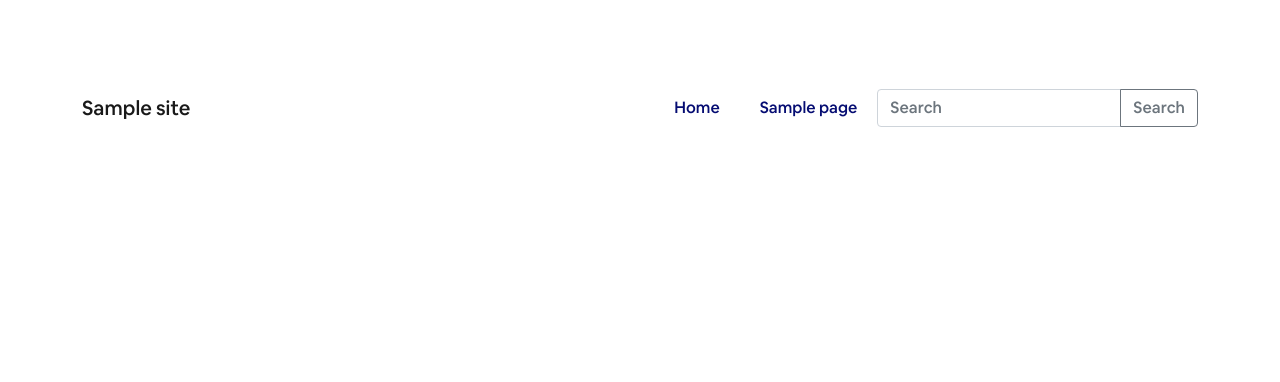
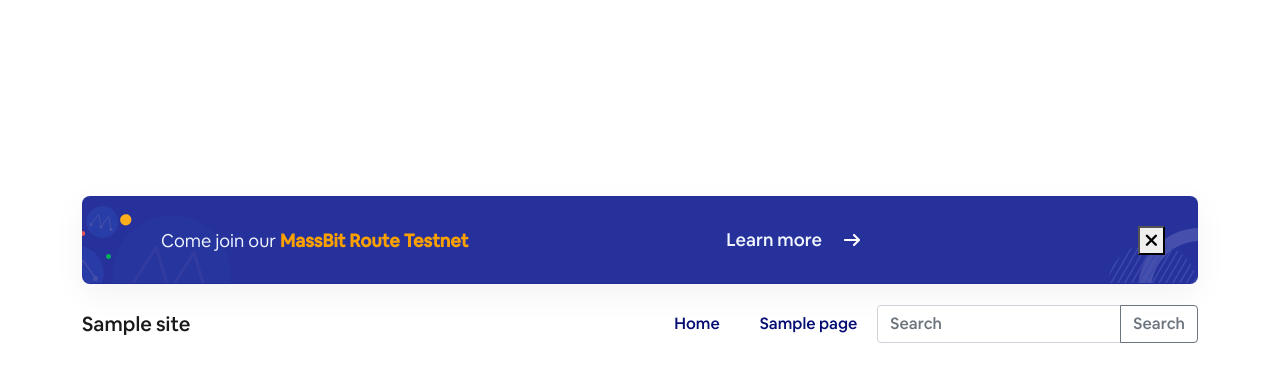
Before and after one commit to massbitprotocol/blog, a WordPress theme: template themes/massbit/header.php in a window 1280 px wide. Shown: the top 382 px of the page. Run offline with PHP 8.4 and a stand-in for WordPress, Linux system fonts and the light colour scheme; the site name, menu and one post (Sample post) are stand-ins, and other content is empty; some libraries are stand-ins or nearby versions.

Commit message:
Update notice

```diff
--- a/themes/massbit/header.php
+++ b/themes/massbit/header.php
@@ -15,8 +15,7 @@ $navbar_scheme   = get_theme_mod('navbar_scheme', 'navbar-light bg-light'); // G
 $navbar_position = get_theme_mod('navbar_position', 'static'); // Get custom meta-value.
 $search_enabled  = get_theme_mod('search_enabled', '1'); // Get custom meta-value.
 ?>
-<!-- <?php body_class('testnet'); ?> -->
-<body>
+<body <?php body_class('testnet'); ?>>
 	<?php wp_body_open(); ?>
 	<a href="#main" class="visually-hidden-focusable"><?php esc_html_e('Skip to main content', 'massbit'); ?></a>
 	<div id="wrapper">
@@ -25,11 +24,11 @@ $search_enabled  = get_theme_mod('search_enabled', '1'); // Get custom meta-valu
 																				endif;
 																				if (is_home() || is_front_page()) : echo ' home';
 																				endif; ?>">
-			<div class="mb-banner-testnet w-100" style="display: none;">
+			<div class="mb-banner-testnet w-100">
 				<div class="container">
 					<div class="mb-banner-testnet-inner">
-						<div>Come join our MassBit Route <span>Testnet</span> Phase II 🎉</div>
-						<a target="_blank" href="https://docs.massbit.io/massbit-route/testnet-phase-ii-opening" class="btn btn-link-white btn-right-icon">
+						<div>Come join our <b>MassBit Route Testnet</b></div>
+						<a target="_blank" href="https://docs.massbit.io/massbit-route-mbr/testnet-phase-ii-opening" class="btn btn-link-white btn-right-icon">
 							<span>Learn more</span>
 						</a>
 						<button class="btn-closex" type="button" onclick="hideBanner()"><i class="fas fa-times"></i></button>
```
